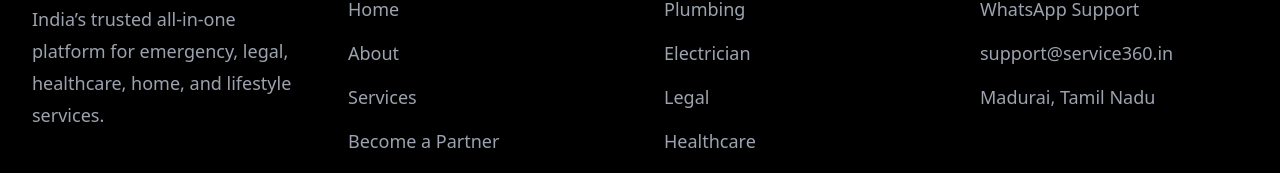
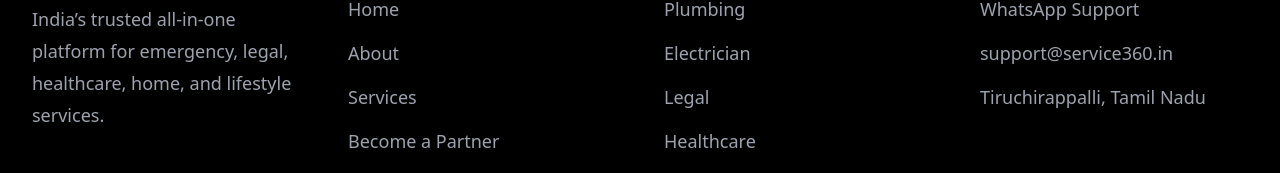
Before and after one commit to service-360/service360-website, a Next.js app: page / in a window 1280 px wide. Shown: the part 3025-3198 px from the top of the page. Built offline with nearby package versions, Linux system fonts and the light colour scheme.

Commit message:
Update footer location to Trichy

```diff
--- a/app/components/Footer.js
+++ b/app/components/Footer.js
@@ -114,7 +114,7 @@ export default function Footer() {
             </a>
 
             <p>
-              Madurai, Tamil Nadu
+              Tiruchirappalli, Tamil Nadu
             </p>
 
           </div>
```
